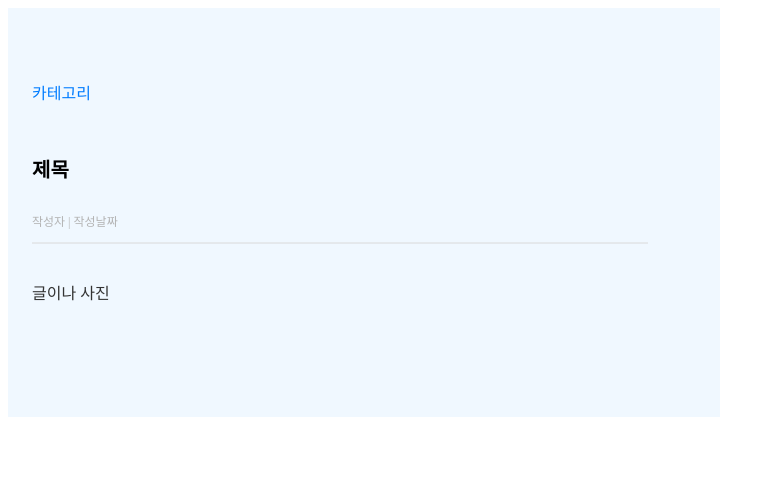
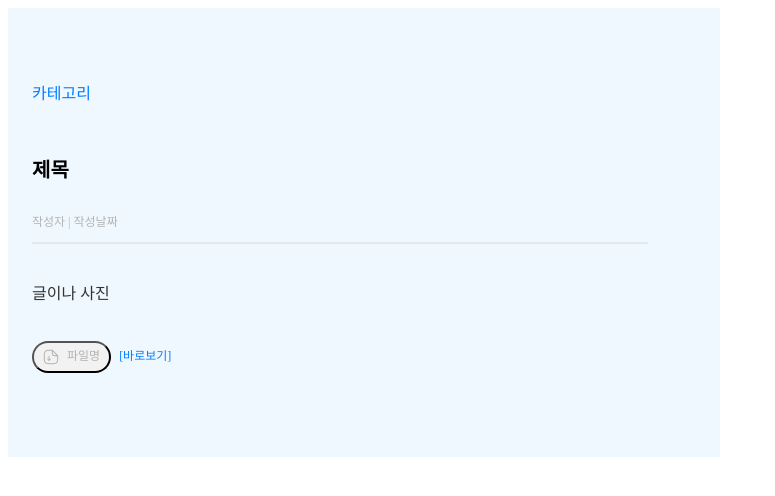
Before and after one commit to Team-INSERT/homepage-frontend, a Next.js app: page /home in a window 1280 px wide. Shown: the top 496 px of the page, without its empty margins (0-775 px from the left). Built offline with nearby package versions, Linux system fonts and the light colour scheme.

Commit message:
feat(component): FileName, quickView 추가

```diff
--- /dev/null
+++ b/src/assets/SaveFile.tsx
@@ -0,0 +1,36 @@
+export default function SaveFile() {
+  return (
+    <svg
+      width="16"
+      height="16"
+      viewBox="0 0 16 16"
+      fill="none"
+      xmlns="http://www.w3.org/2000/svg"
+    >
+      <g id="vuesax/outline/document-download">
+        <g id="document-download">
+          <path
+            id="Vector"
+            d="M6 11.8335C5.93333 11.8335 5.87333 11.8202 5.80667 11.7935C5.62 11.7202 5.5 11.5335 5.5 11.3335V7.3335C5.5 7.06016 5.72667 6.8335 6 6.8335C6.27333 6.8335 6.5 7.06016 6.5 7.3335V10.1268L6.98 9.64683C7.17333 9.4535 7.49333 9.4535 7.68667 9.64683C7.88 9.84016 7.88 10.1602 7.68667 10.3535L6.35333 11.6868C6.26 11.7802 6.12667 11.8335 6 11.8335Z"
+            fill="#B3B3B3"
+          />
+          <path
+            id="Vector_2"
+            d="M5.99964 11.8331C5.87297 11.8331 5.7463 11.7865 5.6463 11.6865L4.31297 10.3531C4.11964 10.1598 4.11964 9.8398 4.31297 9.64646C4.5063 9.45313 4.8263 9.45313 5.01964 9.64646L6.35297 10.9798C6.5463 11.1731 6.5463 11.4931 6.35297 11.6865C6.25297 11.7865 6.1263 11.8331 5.99964 11.8331Z"
+            fill="#B3B3B3"
+          />
+          <path
+            id="Vector_3"
+            d="M9.99967 15.1668H5.99967C2.37967 15.1668 0.833008 13.6202 0.833008 10.0002V6.00016C0.833008 2.38016 2.37967 0.833496 5.99967 0.833496H9.33301C9.60634 0.833496 9.83301 1.06016 9.83301 1.3335C9.83301 1.60683 9.60634 1.8335 9.33301 1.8335H5.99967C2.92634 1.8335 1.83301 2.92683 1.83301 6.00016V10.0002C1.83301 13.0735 2.92634 14.1668 5.99967 14.1668H9.99967C13.073 14.1668 14.1663 13.0735 14.1663 10.0002V6.66683C14.1663 6.3935 14.393 6.16683 14.6663 6.16683C14.9397 6.16683 15.1663 6.3935 15.1663 6.66683V10.0002C15.1663 13.6202 13.6197 15.1668 9.99967 15.1668Z"
+            fill="#B3B3B3"
+          />
+          <path
+            id="Vector_4"
+            d="M14.6663 7.16682H11.9997C9.71967 7.16682 8.83301 6.28016 8.83301 4.00016V1.33349C8.83301 1.13349 8.95301 0.946822 9.13967 0.873489C9.32634 0.793489 9.53967 0.840155 9.68634 0.980155L15.0197 6.31349C15.1597 6.45349 15.2063 6.67349 15.1263 6.86016C15.0463 7.04682 14.8663 7.16682 14.6663 7.16682ZM9.83301 2.54016V4.00016C9.83301 5.72016 10.2797 6.16682 11.9997 6.16682H13.4597L9.83301 2.54016Z"
+            fill="#B3B3B3"
+          />
+        </g>
+      </g>
+    </svg>
+  );
+}
--- a/src/components/@common/Writing/page.tsx
+++ b/src/components/@common/Writing/page.tsx
@@ -15,6 +15,13 @@ const Writing = () => {
         <Line />
       </S.Head>
       <S.Content>글이나 사진</S.Content>
+      <S.FileLayout>
+        <S.FileName>
+          <S.FileImg />
+          파일명
+        </S.FileName>
+        <S.QuickView>[바로보기]</S.QuickView>
+      </S.FileLayout>
     </S.Display>
   );
 };
--- a/src/components/@common/Writing/style.ts
+++ b/src/components/@common/Writing/style.ts
@@ -1,5 +1,6 @@
 import styled from "styled-components";
 import { font } from "@/styles";
+import SaveFile from "@/assets/SaveFile";
 
 export const Display = styled.div`
   background-color: aliceblue;
@@ -8,7 +9,7 @@ export const Display = styled.div`
   padding: 60px 24px 80px 24px;
   flex-direction: column;
   justify-content: center;
-  align-items: center;
+  align-items: flex-start;
 `;
 export const Head = styled.div`
   display: flex;
@@ -44,3 +45,28 @@ export const Content = styled.p`
   width: 100%;
   margin-bottom: 32px;
 `;
+export const FileLayout = styled.div`
+  display: flex;
+  justify-content: center;
+  align-items: center;
+  gap: 8px;
+`;
+export const FileName = styled.button`
+  display: flex;
+  padding: 6px 9px;
+  justify-content: center;
+  align-items: center;
+  gap: 8px;
+  border-radius: 100px;
+  background: var(--grey-100, #f2f2f2);
+  ${font.Caption}
+  color: var(--grey-400, #B3B3B3);
+`;
+export const FileImg = styled(SaveFile)`
+  width: 16px;
+  height: 16px;
+`;
+export const QuickView = styled.p`
+  color: var(--primary-bssm-blue, #007cff);
+  ${font.Caption}
+`;
```
